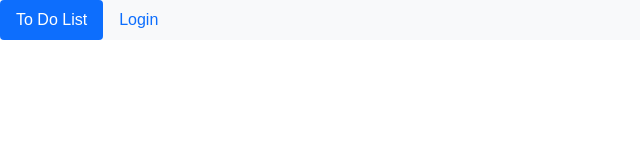
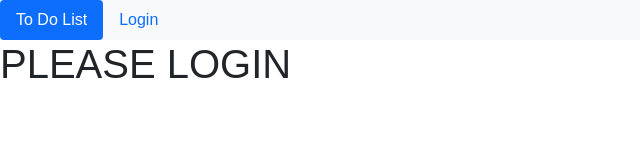
Before and after one commit to AdvaithR12/Casestudy, a plain HTML site: page index.html in a window 1280 px wide. Shown: the whole page, without its empty margins (0-640 px from the left). Drawn offline with nearby package versions, Linux system fonts and the light colour scheme.

Commit message:
Update index.html

```diff
--- a/index.html
+++ b/index.html
@@ -24,5 +24,7 @@
       </li>
     </ul>
 </header>
+
+<h1>PLEASE LOGIN</h1>
 </body>
 </html>
```
